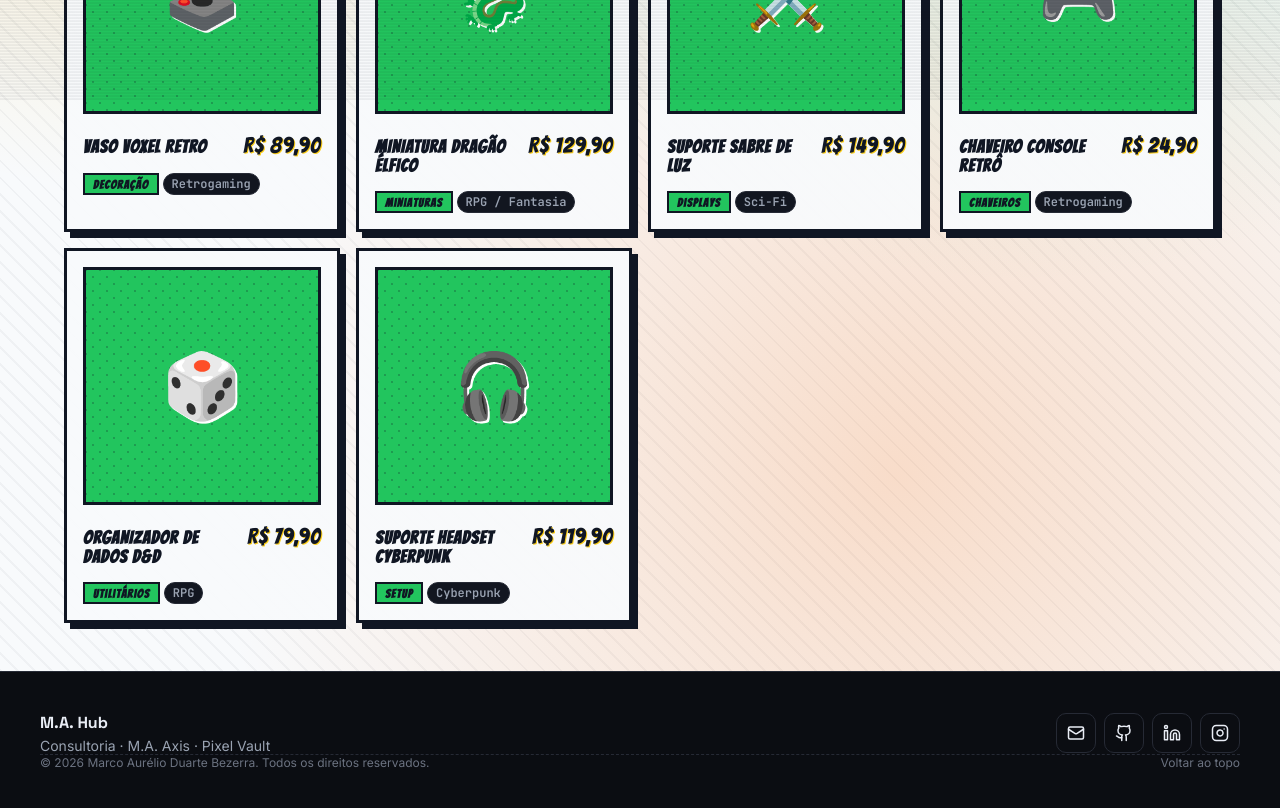
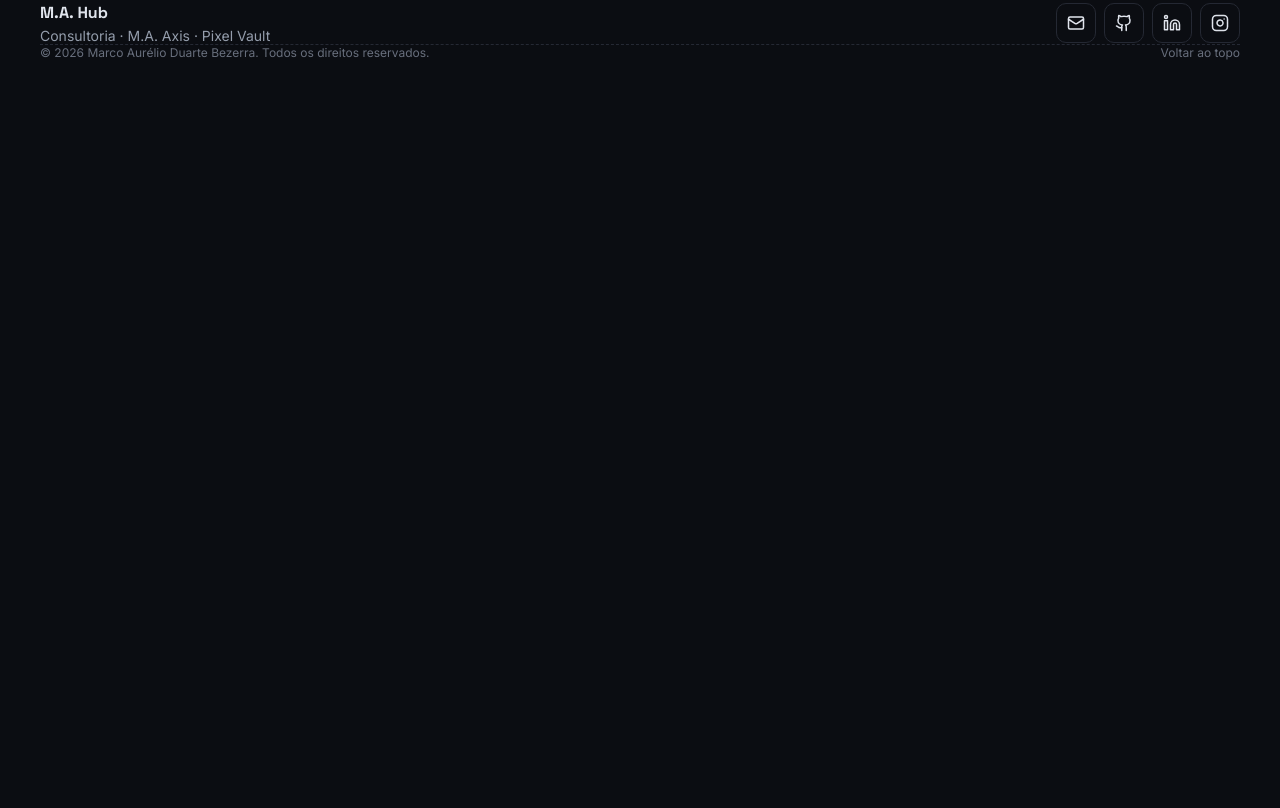
Before and after one commit to marco-duart/ma-hub, a React (Vite) app: page /pixel in a window 1280 px wide. Shown: the part 700-1508 px from the top of the page. After the commit the page ends 800 px from the top, so only its background shows below. Built offline with nearby package versions, Linux system fonts and the light colour scheme.

Commit message:
feat: update

```diff
--- a/src/data/pixel-products.ts
+++ b/src/data/pixel-products.ts
@@ -1,76 +1,16 @@
 import type { PixelProduct } from "./types";
 
 export const pixelProducts: PixelProduct[] = [
-  {
-    id: 1,
-    name: "Vaso Voxel Retro",
-    category: "Decoração",
-    price: 89.9,
-    fandom: "Retrogaming",
-    description: "Vaso em estilo pixel art 3D — perfeito para setup gamer.",
-    material: "PLA Premium",
-    dimensions: "12 x 12 x 15 cm",
-    stock: 8,
-    imageEmoji: "🕹️",
-  },
-  {
-    id: 2,
-    name: "Miniatura Dragão Élfico",
-    category: "Miniaturas",
-    price: 129.9,
-    fandom: "RPG / Fantasia",
-    description: "Miniatura detalhada para mesas de RPG (escala 32mm).",
-    material: "Resina UV",
-    dimensions: "6 x 4 x 5 cm",
-    stock: 5,
-    imageEmoji: "🐉",
-  },
-  {
-    id: 3,
-    name: "Suporte Sabre de Luz",
-    category: "Displays",
-    price: 149.9,
-    fandom: "Sci-Fi",
-    description: "Suporte para sabres de luz colecionáveis com base iluminada (LED separado).",
-    material: "PETG",
-    dimensions: "25 x 10 x 8 cm",
-    stock: 12,
-    imageEmoji: "⚔️",
-  },
-  {
-    id: 4,
-    name: "Chaveiro Console Retrô",
-    category: "Chaveiros",
-    price: 24.9,
-    fandom: "Retrogaming",
-    description: "Chaveiro no formato do console clássico dos anos 90.",
-    material: "PLA",
-    dimensions: "5 x 3 x 1 cm",
-    stock: 40,
-    imageEmoji: "🎮",
-  },
-  {
-    id: 5,
-    name: "Organizador de Dados D&D",
-    category: "Utilitários",
-    price: 79.9,
-    fandom: "RPG",
-    description: "Bandeja organizadora com compartimentos para conjunto completo de dados.",
-    material: "PLA",
-    dimensions: "18 x 12 x 4 cm",
-    stock: 15,
-    imageEmoji: "🎲",
-  },
-  {
-    id: 6,
-    name: "Suporte Headset Cyberpunk",
-    category: "Setup",
-    price: 119.9,
-    fandom: "Cyberpunk",
-    description: "Suporte de headset com detalhes futuristas e slot para cabos.",
-    material: "PETG",
-    dimensions: "22 x 10 x 28 cm",
-    stock: 6,
-    imageEmoji: "🎧",
-  },
+  // {
+  //   id: 1,
+  //   name: "Vaso Voxel Retro",
+  //   category: "Decoração",
+  //   price: 89.9,
+  //   fandom: "Retrogaming",
+  //   description: "Vaso em estilo pixel art 3D — perfeito para setup gamer.",
+  //   material: "PLA Premium",
+  //   dimensions: "12 x 12 x 15 cm",
+  //   stock: 8,
+  //   imageEmoji: "🕹️",
+  // },
 ];
```
